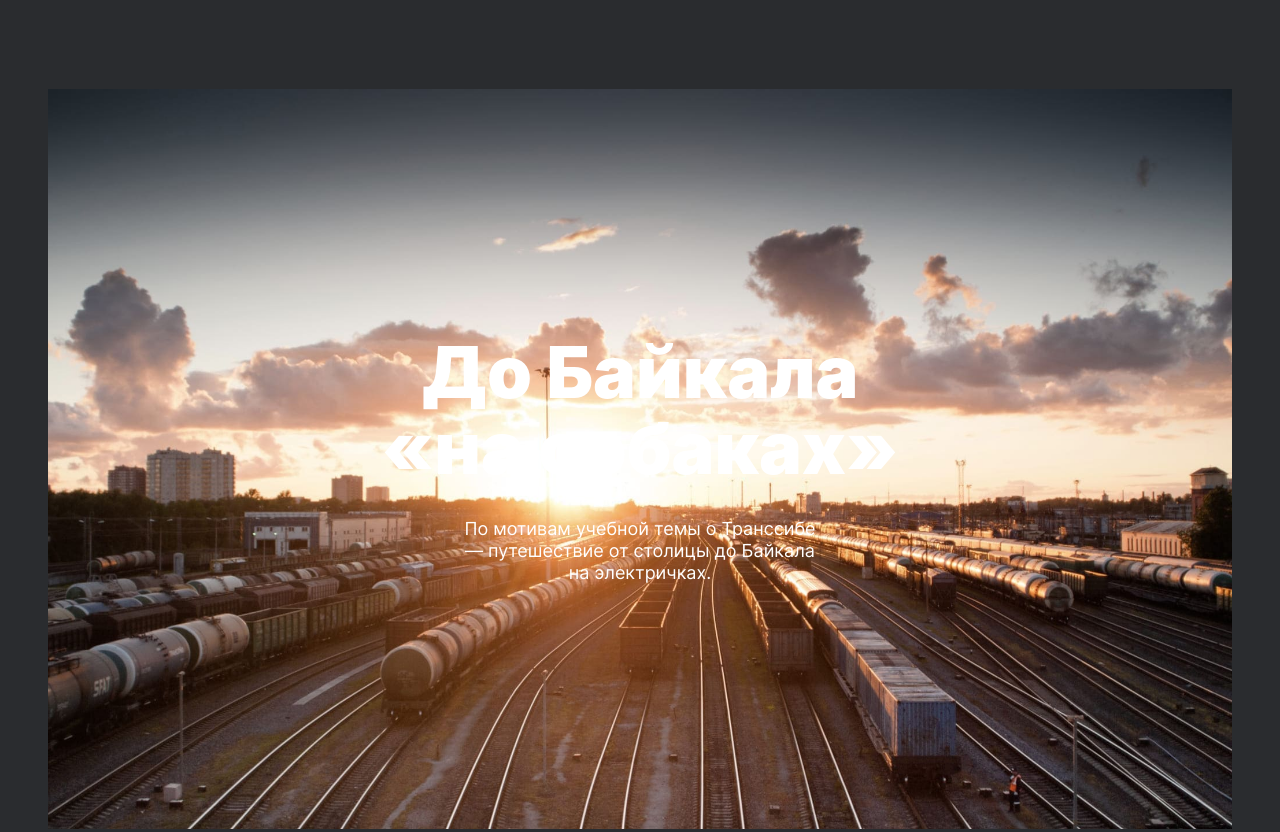
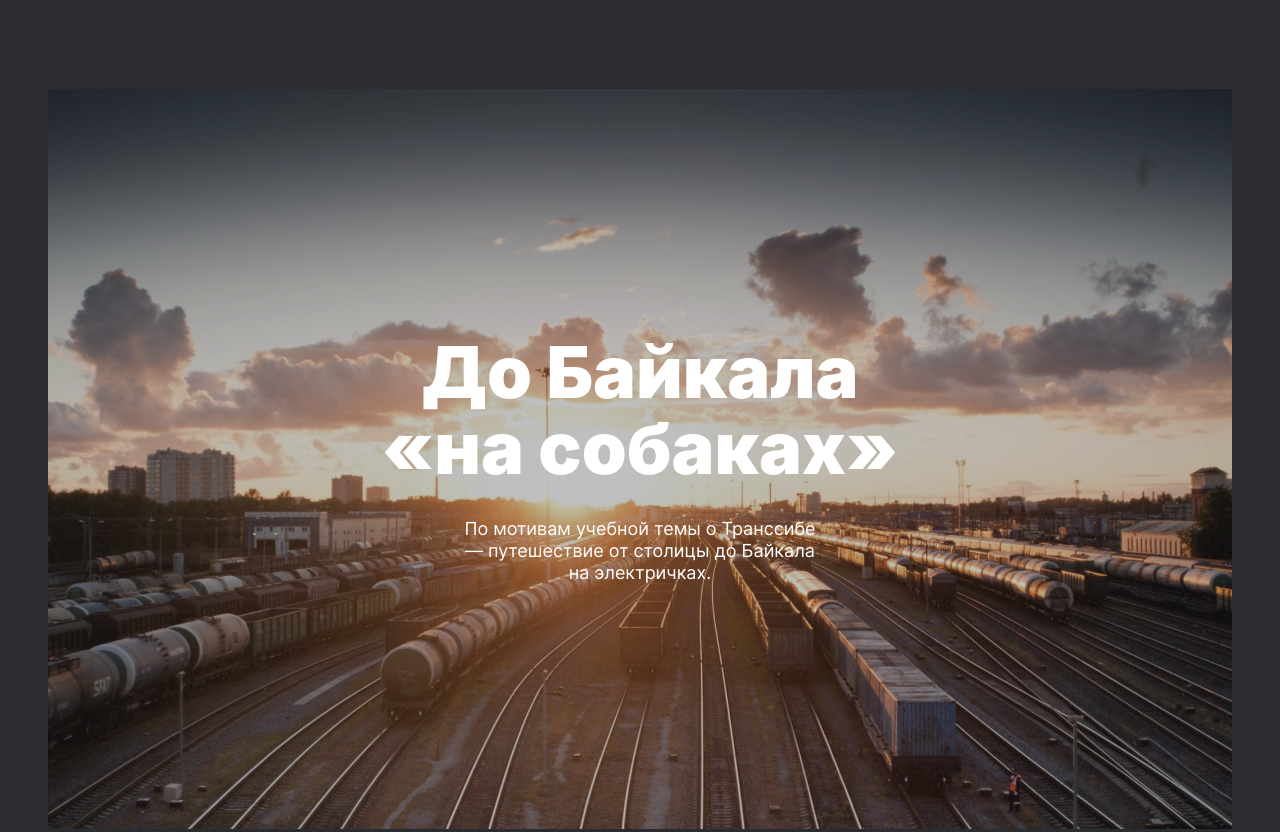
Before and after one commit to kostiako2/russian-travel, a plain HTML site: page index.html in a window 1280 px wide. Shown: the part 5802-6634 px from the top of the page. Drawn offline with Linux system fonts and the light colour scheme; a web font is replaced by a local one.

Commit message:
Исправил автотесты, исправил блок cover, проектная работа 3, попытка 1

```diff
--- a/blocks/cover/__background/cover__background.css
+++ b/blocks/cover/__background/cover__background.css
@@ -4,15 +4,24 @@
     background-size: cover;
     background-repeat: no-repeat;
     background-position: center;
+    position: relative;
+
 }
 
 .cover__background::before {
-    opacity: 0;
+    content:"";
+    display: block;
+    height: 100%;
+    width: 100%;
+    background-color:  #2A2C2F;
+    position: absolute;
+    top: 0;
+    left: 0;
+    opacity: 0.3;
 }
 
-.cover__background:hover {
-    background-color:  #2A2C2F;
-    opacity: 0.3;
+.cover__background:hover::before {
+    opacity: 0.8;
 }
 
 
--- a/blocks/cover/__subtitle/cover__subtitle.css
+++ b/blocks/cover/__subtitle/cover__subtitle.css
@@ -8,6 +8,7 @@
     font-size: 14px;
     line-height: 16px;
     text-align: center;
+    position: relative;
 }
 
 
--- a/blocks/cover/__title/cover__title.css
+++ b/blocks/cover/__title/cover__title.css
@@ -8,7 +8,7 @@
     font-size: 32px;
     line-height: 35px;
     text-align: center;
-
+    position: relative;
 }
 
 
--- a/index.html
+++ b/index.html
@@ -124,12 +124,14 @@
                 </ul>
             </section>
             <section class="cover">
+                <a href="https://stampsy.com/na-elektrichkakh-do-baikala" class="cover__overlay">
                     <div class="cover__background">
-                        <a href="https://stampsy.com/na-elektrichkakh-do-baikala" class="cover__overlay">
+
                             <h2 class="cover__title">До Байкала «на собаках»</h2>
                             <h3 class="cover__subtitle">По мотивам учебной темы о Транссибе — путешествие от столицы до Байкала на электричках.</h3>
                         </a>
                     </div>
+                </a>
             </section>
         </main>
         <footer class="footer">
```
